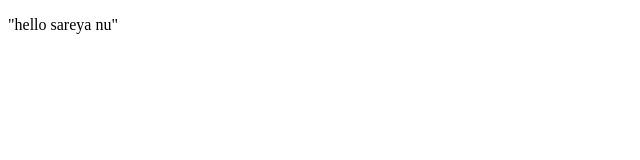
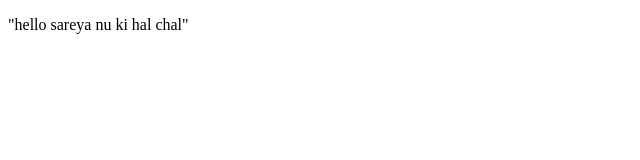
Before and after one commit to yogyasuri/YogyaSuri.com, a plain HTML site: page index.html in a window 1280 px wide. Shown: the full height of the page, 0-640 px from the left. Drawn offline with Linux system fonts and the light colour scheme.

Commit message:
refactor .update para
para graph update

```diff
--- a/index.html
+++ b/index.html
@@ -6,6 +6,6 @@
     <title>Yogya Suri</title>
 </head>
 <body>
-    <P>"hello sareya nu"</P>
+    <P>"hello sareya nu ki hal chal"</P>
 </body>
 </html>
```
